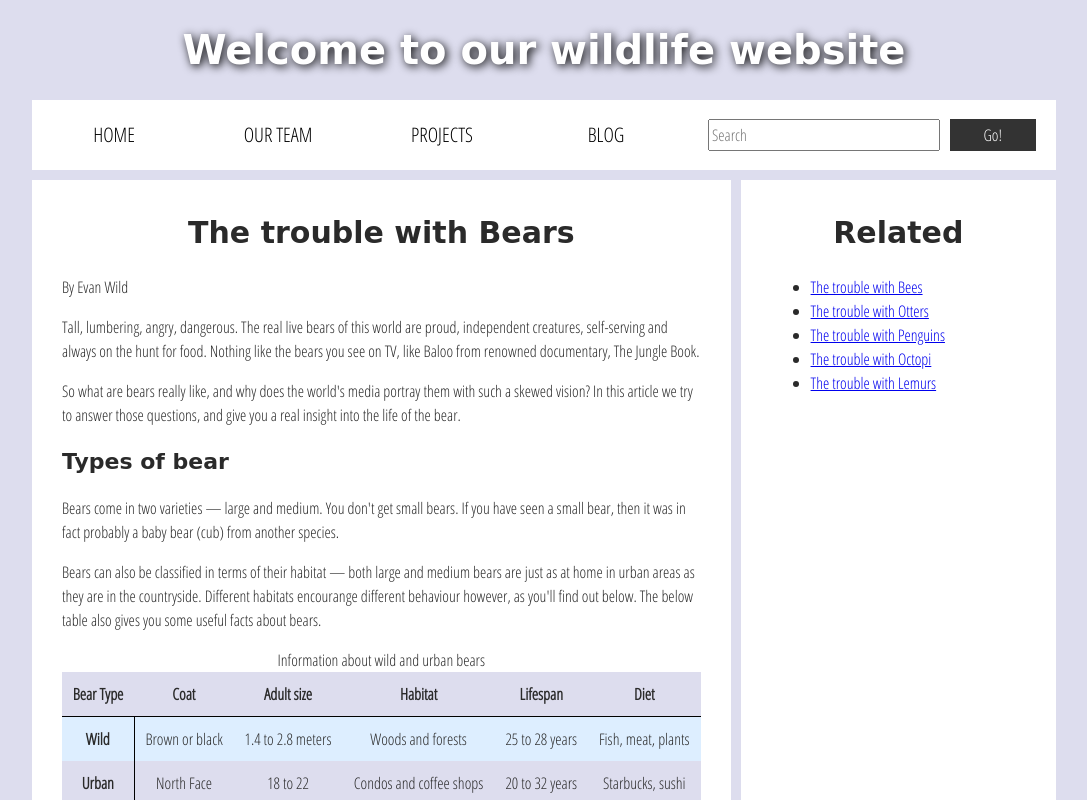
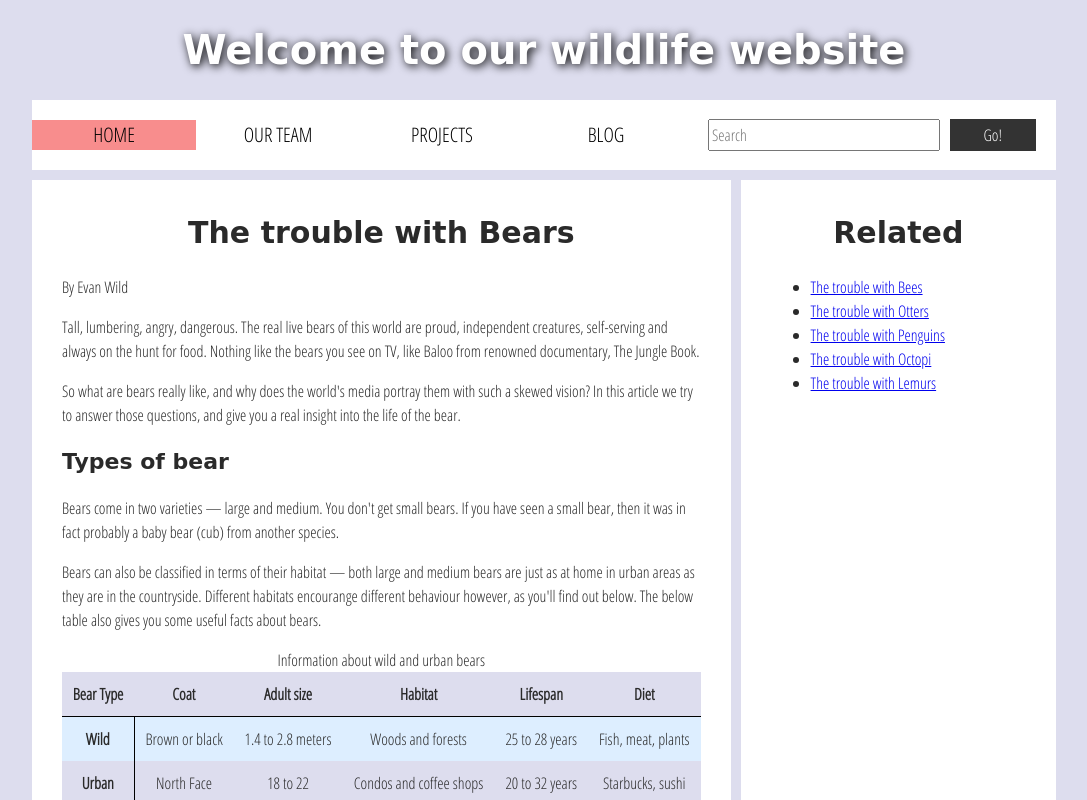
Before and after one commit to HSleidenIAT/imtue-weekopdracht-accessibility-klaasnicolaas, a plain HTML site: page index.html in a window 1280 px wide. In both pictures the pointer is over the item "HOME". Shown: the top 800 px of the page, without its empty margins (96-1183 px from the left). Drawn offline with Linux system fonts and the light colour scheme; a web font is replaced by a local one.

Commit message:
:hammer: Geef menu "on hover" color

```diff
--- a/style.css
+++ b/style.css
@@ -84,8 +84,12 @@ nav li {
   flex: 1;
 }
 
+nav ul li:hover {
+  background-color: #f88d8d;
+}
+
 nav a {
-  display: inline-block;
+  display: block;
   font-size: 2rem;
   text-transform: uppercase;
   text-decoration: none;
```
